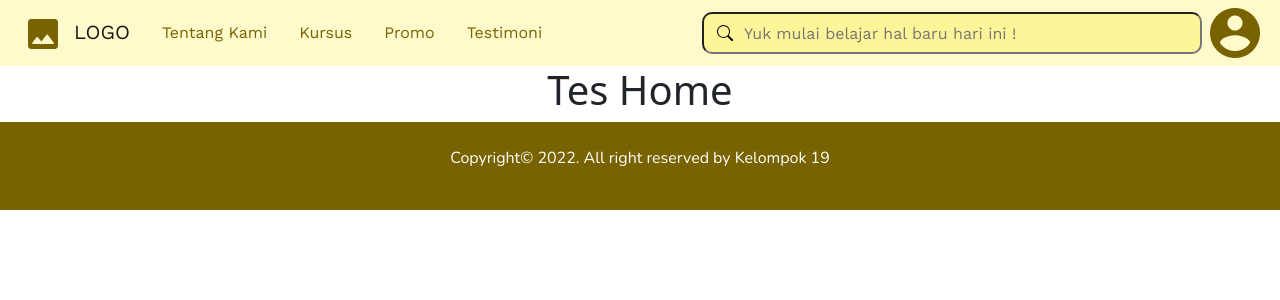
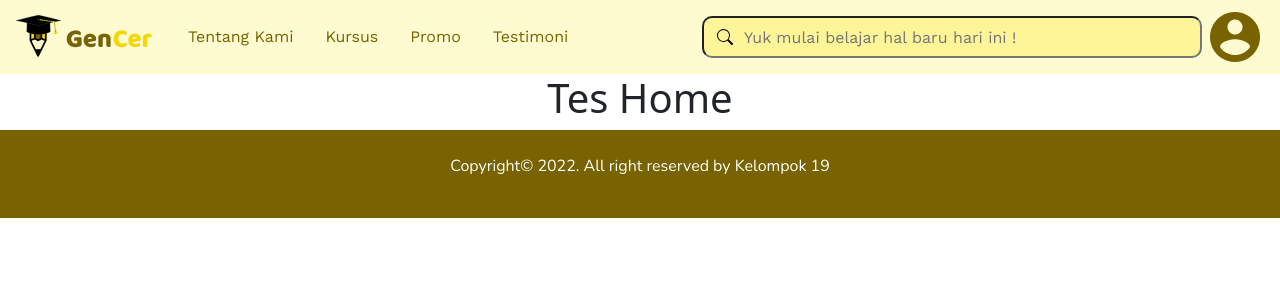
Before and after one commit to Capstone-Project-19-LMS/React, a React (Create React App) app: page / in a window 1280 px wide. Shown: the top 300 px of the page. Built offline with nearby package versions, Linux system fonts and the light colour scheme.

Commit message:
update logo navbar

```diff
--- a/src/component/Navbar/Navbar.css
+++ b/src/component/Navbar/Navbar.css
@@ -1,7 +1,7 @@
 @import url("https://fonts.googleapis.com/css2?family=Work+Sans&display=swap");
 
 .navbar {
-  background-color: #fefacb;
+  background-color: #FFFBD0;
   font-family: "Work Sans", sans-serif;
 }
 
--- a/src/component/Navbar/Navbar.js
+++ b/src/component/Navbar/Navbar.js
@@ -2,6 +2,7 @@ import React from "react";
 import { Link } from "react-router-dom";
 import "./Navbar.css";
 import logo from "../../assets/img/logo.png";
+import gencer from "../../assets/img/gencer.png";
 import foto from "../../assets/img/foto.png";
 import 'bootstrap/dist/css/bootstrap.min.css';
 
@@ -11,8 +12,9 @@ const Navbar = () => {
       <nav className="navbar navbar-expand-lg">
         <div className="container-fluid">
           <Link className="navbar-brand" to="#">
-            <img src={logo} alt="Logo" className="mx-3" />
-            LOGO
+            <img src={logo} alt="Logo" className="logo" />
+            <img src={gencer} alt="Logo" className="gencer" />
+
           </Link>
           <div className="collapse navbar-collapse" id="navbarSupportedContent">
             <ul className="navbar-nav me-auto mb-2 mb-lg-0">
```
Also changed, not shown: src/assets/img/gencer.png (added), src/assets/img/logo.png.
